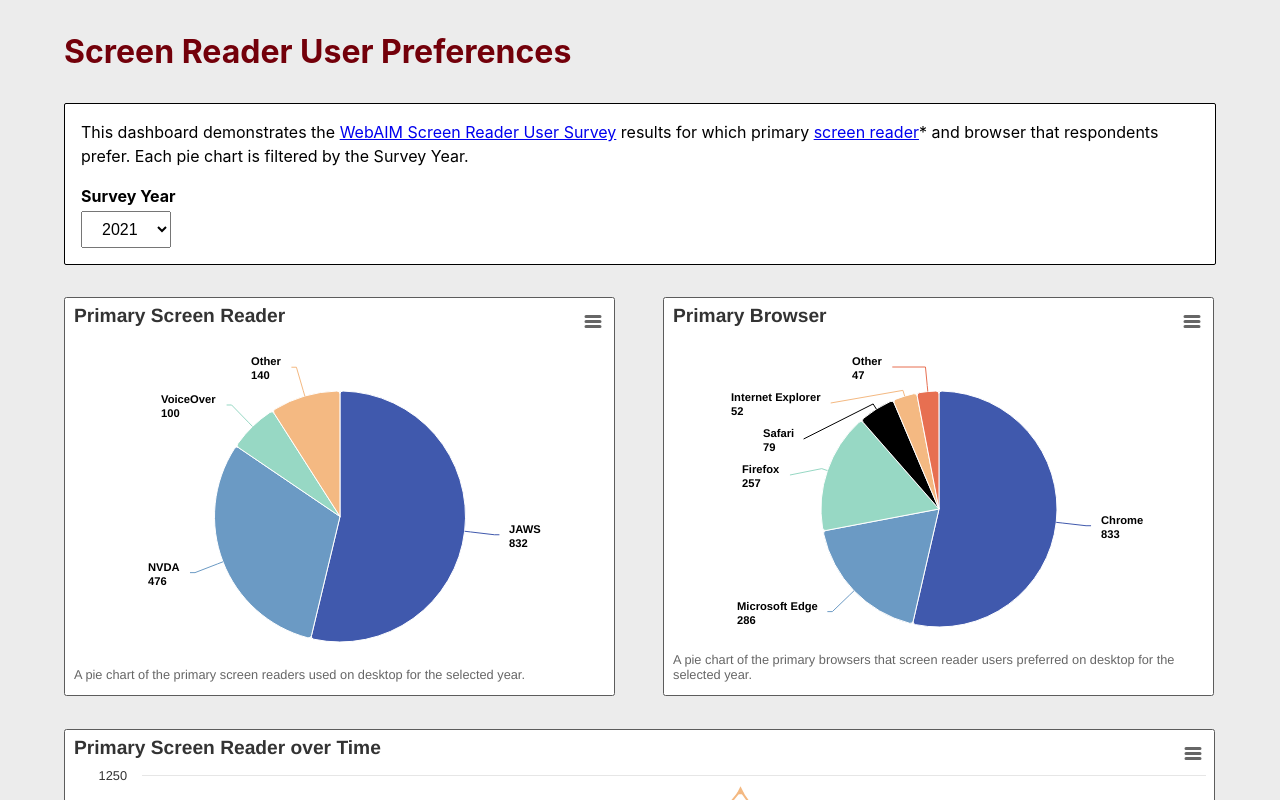
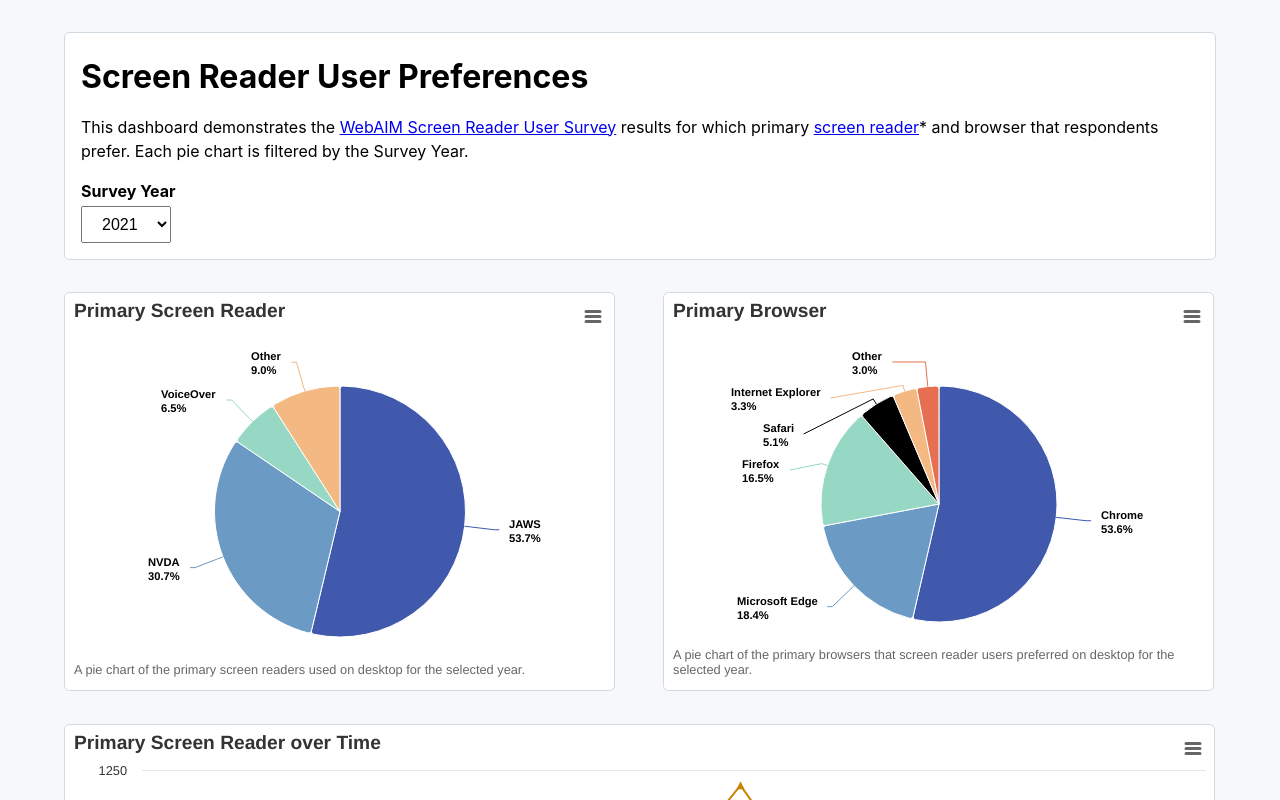
Before and after one commit to maryeprouty/accessi-viz, a React (Create React App) app: page / in a window 1280 px wide. Shown: the top 800 px of the page. Built offline with nearby package versions, Linux system fonts and the light colour scheme; the HTML template or start-up script is replaced by a standard one.

Commit message:
Colors & percentages

```diff
--- a/src/App.css
+++ b/src/App.css
@@ -9,13 +9,14 @@
 }
 
 h1 {
-  color: #73000a;
+  color: #000000;
   margin: 0;
   margin-top: .5em;
+  margin-bottom: .8em;
 }
 
 body {
-  background-color: #ECECEC;
+  background-color: rgb(246, 248, 250)
 }
 
 @media (max-width: 1300px) {
--- a/src/App.js
+++ b/src/App.js
@@ -4,9 +4,6 @@ import Dashboard from './components/Dashboard.js';
 function App() {
   return (
     <div className="app">
-      <header className="app-header">
-        <h1>Screen Reader User Preferences</h1>
-      </header>
       <main>
         <Dashboard></Dashboard>
       </main>
--- a/src/components/BrowserPieChart.js
+++ b/src/components/BrowserPieChart.js
@@ -37,8 +37,8 @@ export default function BrowserPieChart({seriesData}) {
         },
         chart: {
             type: 'pie',
-            borderColor: '#5C5C5C',
-            borderRadius: 2,
+            borderColor: 'rgb(209, 217, 224)',
+            borderRadius: 5,
             borderWidth: 1,
             allowMutatingData: false
         },
@@ -70,7 +70,7 @@ export default function BrowserPieChart({seriesData}) {
             colorByPoint: true,
             data: seriesData,
             dataLabels: {
-                format: '{point.name}<br>{point.y}',
+                format: '{point.name}<br>{point.percentage:.1f}%',
             }
         }]
     }
--- a/src/components/Dashboard.css
+++ b/src/components/Dashboard.css
@@ -15,8 +15,8 @@
     margin: 2em auto;
     background-color: white;
     line-height: 1.5em;
-    border: 1px solid black;
-    border-radius: 2px;
+    border: 1px solid rgb(209, 217, 224);
+    border-radius: 5px;
 }
 
 .intro-inner-container {
@@ -80,7 +80,7 @@ select {
 .highcharts-data-table table {
     font-family: Verdana, sans-serif;
     border-collapse: collapse;
-    border: 1px solid #ebebeb;
+    border: 1px solid rgb(209, 217, 224);
     margin: 10px auto;
     text-align: left;
     width: 100%;
@@ -93,7 +93,7 @@ select {
     padding-bottom: 1em;
     margin-top: 2em;
     border: 1px solid black;
-    border-radius: 2px;
+    border-radius: 5px;
     overflow: auto;
 }
 
--- a/src/components/Dashboard.js
+++ b/src/components/Dashboard.js
@@ -35,6 +35,7 @@ export default function Dashboard() {
             </div>
             <div className='intro-container'>
                 <div className='intro-inner-container'>
+                    <h1>Screen Reader User Preferences</h1>
                     <span>
                         This dashboard demonstrates the&nbsp;
                         <a href='https://webaim.org/projects/screenreadersurvey9/' target='_blank' rel='noreferrer'>WebAIM Screen Reader User Survey</a>
--- a/src/components/LineGraph.js
+++ b/src/components/LineGraph.js
@@ -55,12 +55,12 @@ export default function LineGraph({seriesData, years}) {
         },
         chart: {
             type: 'line',
-            borderColor: '#5C5C5C',
-            borderRadius: 2,
+            borderColor: 'rgb(209, 217, 224)',
+            borderRadius: 5,
             borderWidth: 1,
             allowMutatingData: false
         },
-        colors: ['#4059AD', '#6B9AC4', '#97D8C4', '#F4B982'],
+        colors: ['#4059AD', '#5F92BF', '#25A77F', '#C78600'],
         credits: {
             enabled: false
         },
--- a/src/components/ScreenReaderPieChart.js
+++ b/src/components/ScreenReaderPieChart.js
@@ -37,8 +37,8 @@ export default function ScreenReaderPieChart({seriesData}) {
         },
         chart: {
             type: 'pie',
-            borderColor: '#5C5C5C',
-            borderRadius: 2,
+            borderColor: 'rgb(209, 217, 224)',
+            borderRadius: 5,
             borderWidth: 1,
             allowMutatingData: false,
             animation: true
@@ -71,7 +71,7 @@ export default function ScreenReaderPieChart({seriesData}) {
             colorByPoint: true,
             data: [...seriesData],
             dataLabels: {
-                format: '{point.name}<br>{point.y}',
+                format: '{point.name}<br>{point.percentage:.1f}%',
             }
         }]
     }
```
